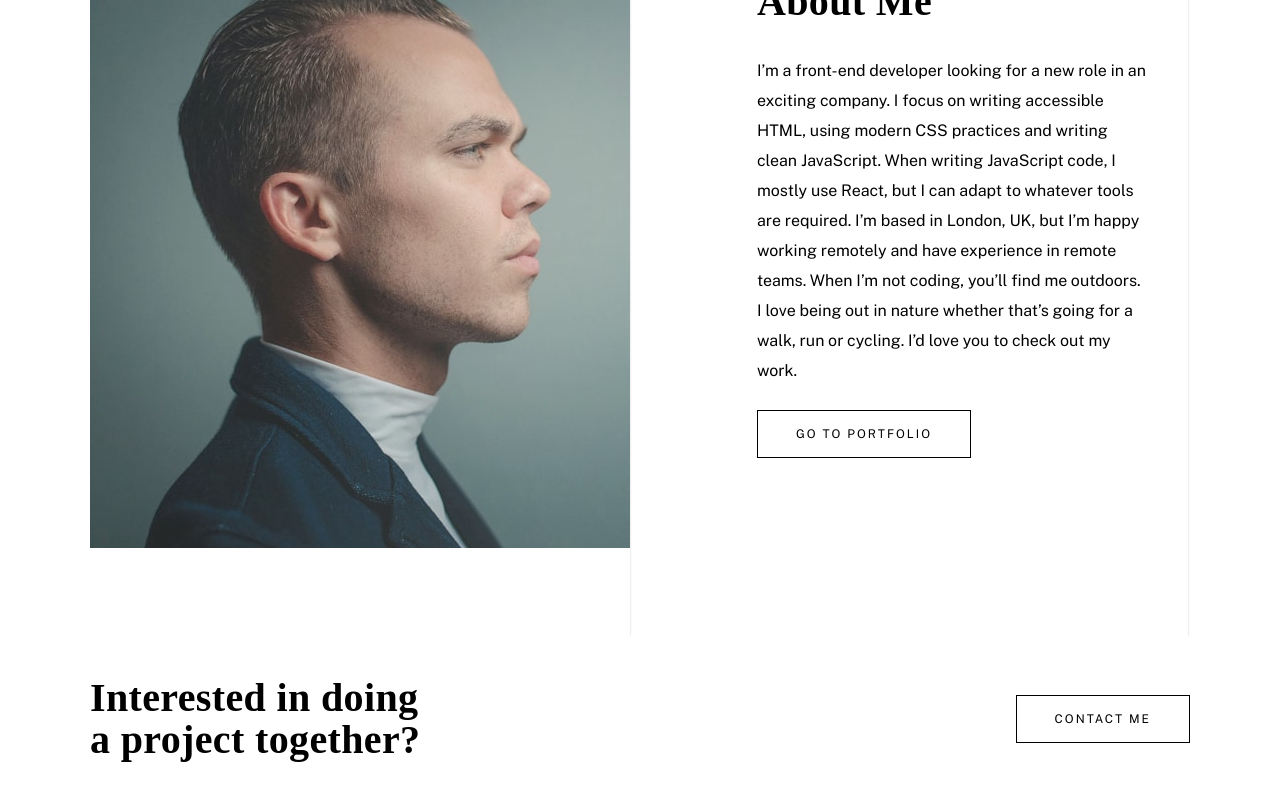
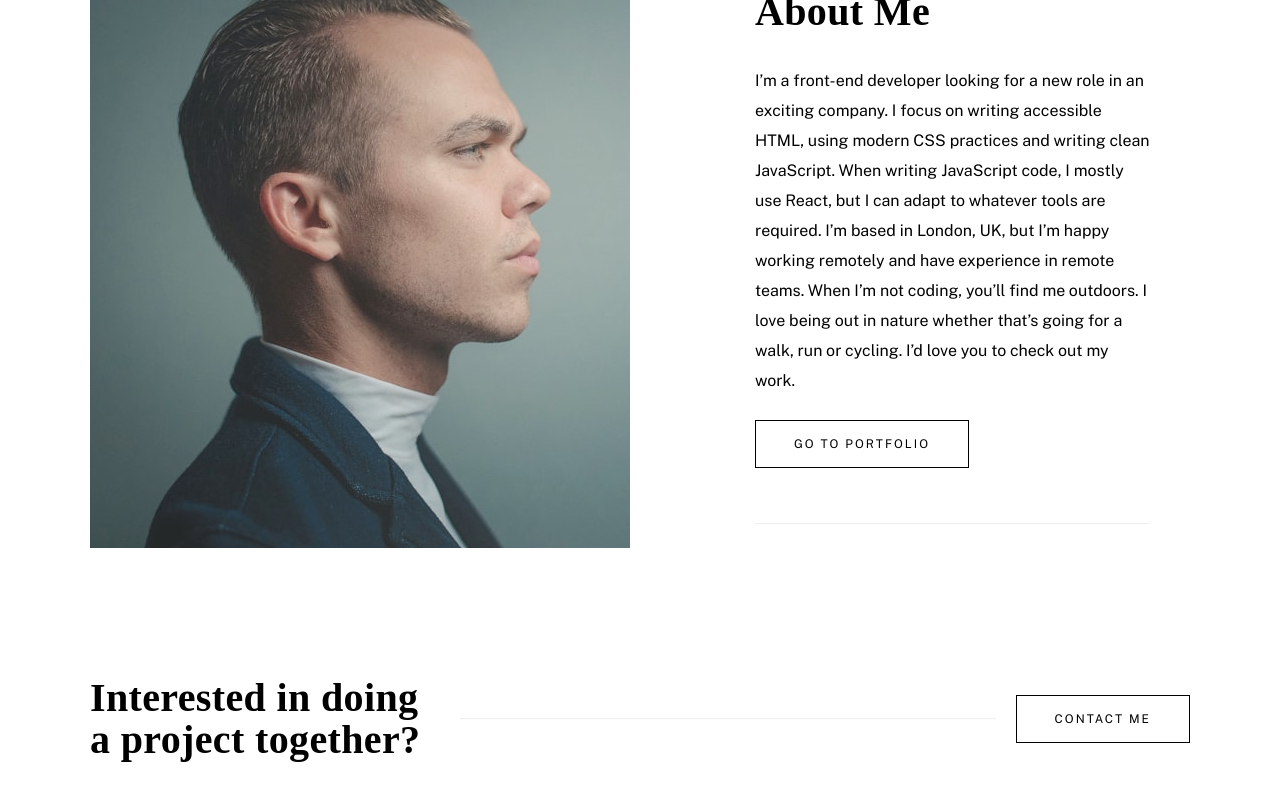
Before and after one commit to natasharamburrun/portfolio-website, a React (Create React App) app: page / in a window 1280 px wide. Shown: the part 912-1712 px from the top of the page. Built offline with nearby package versions, Linux system fonts and the light colour scheme; a web font is replaced by a local one.

Commit message:
fixed hr styling

```diff
--- a/src/components/Homepage.js
+++ b/src/components/Homepage.js
@@ -40,8 +40,8 @@ function Homepage() {
           <source media="(min-width: 768px)" srcSet={`${tabletProfile}, ${tabletProfile2} 2x`} />
           <img className="portfolio-img" src={`${mobileProfile}`} alt="" srcSet={`${mobileProfile2} 2x`} />
         </picture>
+        <div className="about-me-wrapper">
         <hr />
-        <div className="about-me-wrapper">
           <h2 className="header">About Me</h2>
           <p className="description">I’m a front-end developer looking for a new role in an exciting company.
             I focus on writing accessible HTML, using modern CSS practices and writing clean
@@ -52,11 +52,12 @@ function Homepage() {
             you to check out my work.
           </p>
           <button className="portfolio-button button secondary-button">Go to portfolio</button>
+        <hr />
         </div>
-        <hr />
       </article>
       <article className="contact-me-section">
         <h2 className="text">Interested in doing a project together?</h2>
+        <hr />
         <button className="button secondary-button">Contact me</button>
       </article>
     </section>
--- a/src/styles/components/homepage.scss
+++ b/src/styles/components/homepage.scss
@@ -24,10 +24,19 @@ hr {
   opacity: 0.15;
 }
 
-hr:nth-child(1) {
-  width: 80px;
+hr:nth-child(2) {
+  display: none;
 
+  @include breakpoint(lg) {
+  display: block;
+  min-width: 113px;
+
+    @include breakpoint(xxl) {
+    min-width: 534px;
+    }
+  }
 }
+
 
 .contact-me-section {
   display: flex;
@@ -44,7 +53,7 @@ hr:nth-child(1) {
 }
 
 .portfolio-button {
-  margin-bottom: 51px;
+  margin-bottom: 47px;
 }
 
 .description {
@@ -83,9 +92,9 @@ hr:nth-child(1) {
 }
 
 .about-me-wrapper {
-
   @include breakpoint(lg) {
   height: 600px;
+  min-width: 339px;
   padding: 96px 40px 96px 69px;
 
     @include breakpoint(xl) {
```
